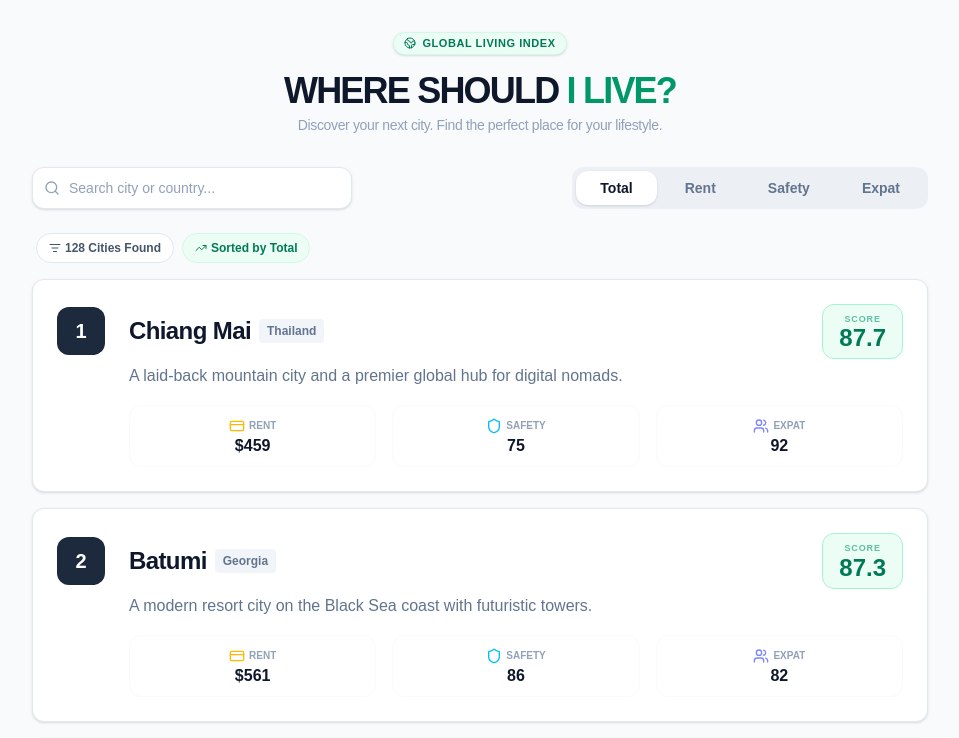
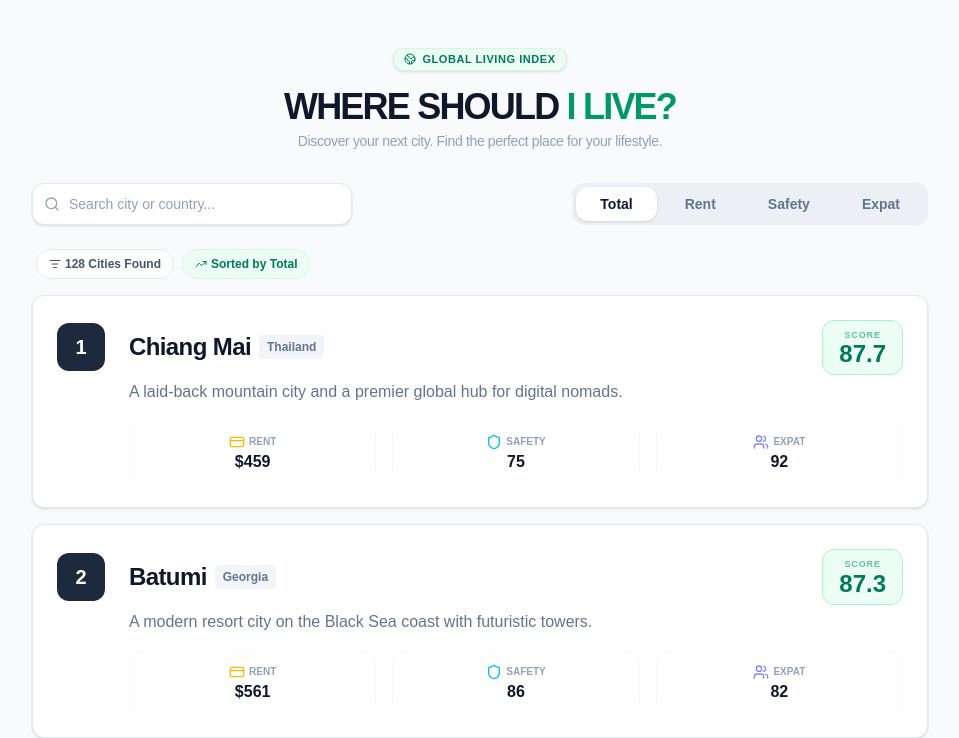
Before and after one commit to PW486/city, a Next.js app: page /city/ in a window 1280 px wide. Shown: the top 738 px of the page, without its empty margins (160-1119 px from the left). Built offline with nearby package versions, Linux system fonts and the light colour scheme.

Commit message:
style: add safe-area-inset padding for notch devices

```diff
--- a/src/app/page.tsx
+++ b/src/app/page.tsx
@@ -43,7 +43,7 @@ export default function Home() {
   }, [searchQuery, sortBy])
 
   return (
-    <main className="min-h-screen bg-slate-50 py-8 px-3 sm:px-6 lg:px-8">
+    <main className="min-h-screen bg-slate-50 py-8 px-3 sm:px-6 lg:px-8 pt-[calc(env(safe-area-inset-top)+2rem)] sm:pt-12">
       <div className="max-w-4xl mx-auto">
 
         {/* Header Section */}
```
